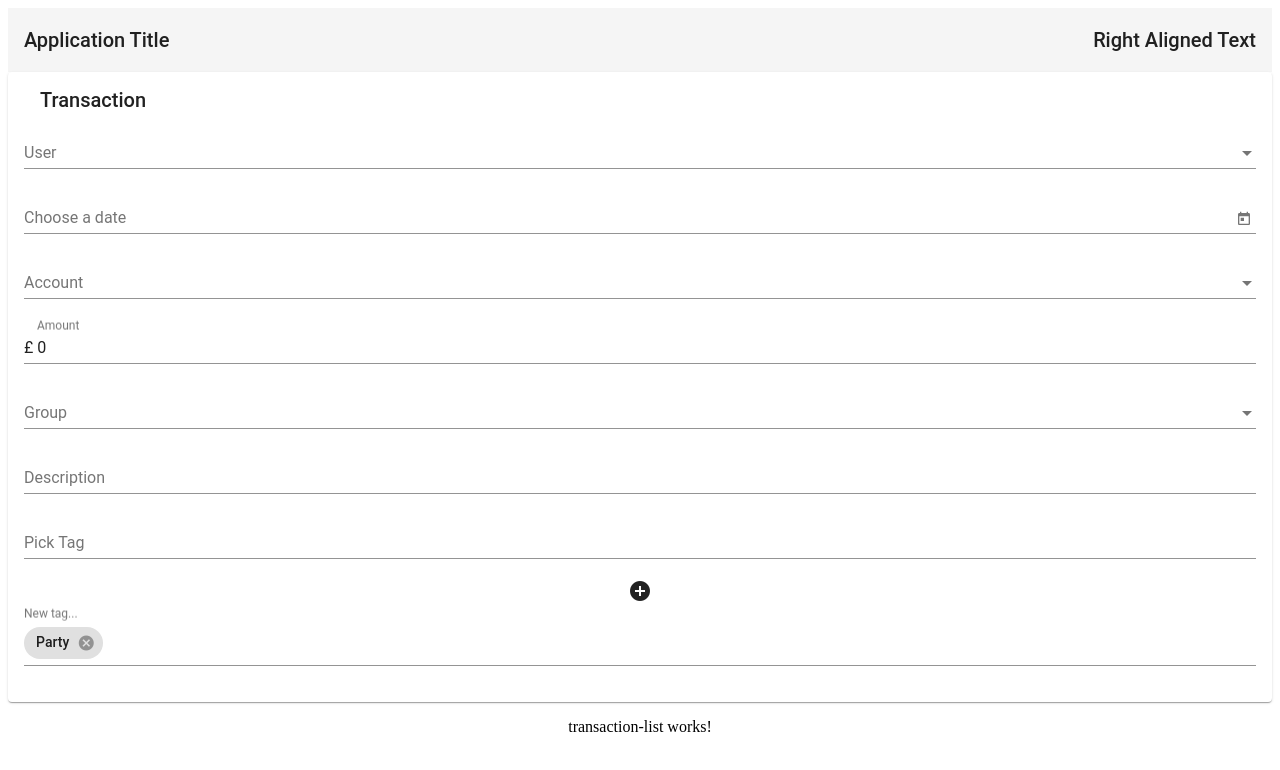
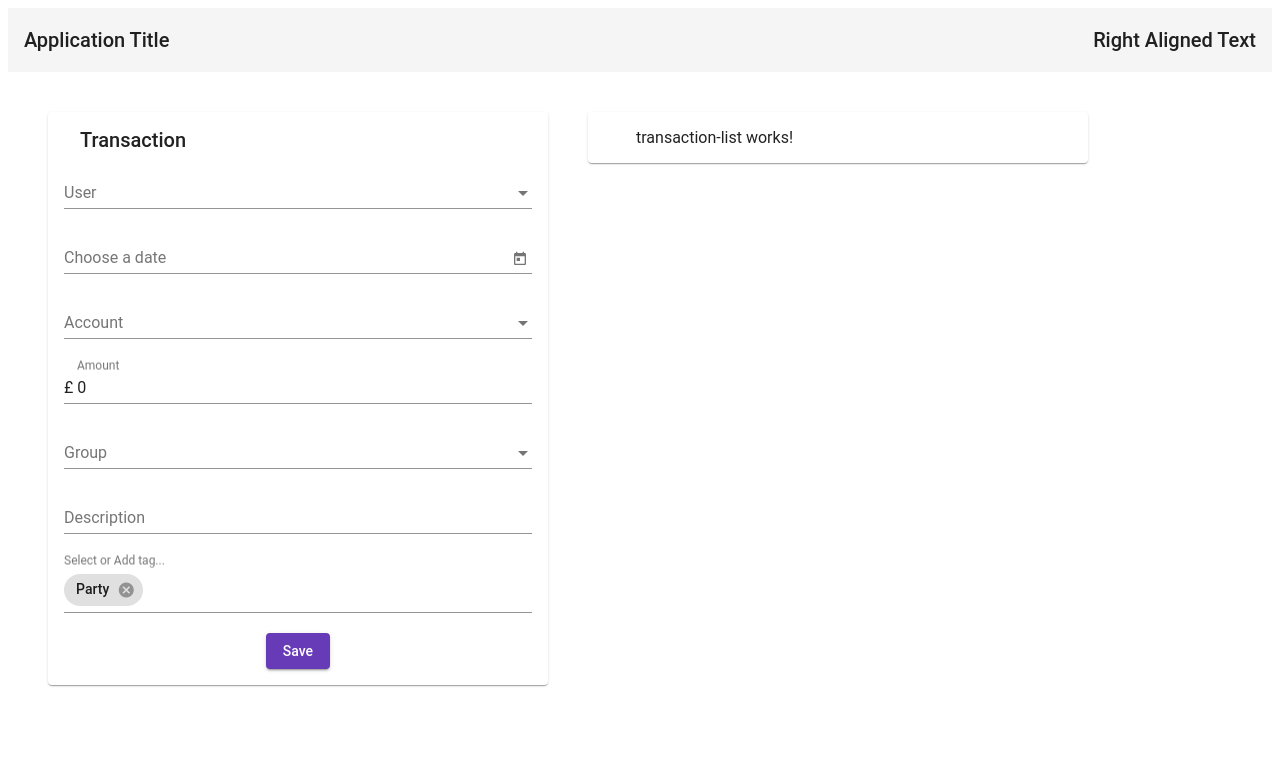
Before and after one commit to MRBalbuena/mrfinance-ui, an Angular app: page / in a window 1280 px wide. Shown: the top 770 px of the page. Built offline with nearby package versions, Linux system fonts and the light colour scheme.

Commit message:
Added Button. Added Accounts. Set card for Transactions List. Fixed Form.

```diff
--- a/src/app/app-container/app-container.component.html
+++ b/src/app/app-container/app-container.component.html
@@ -1,4 +1,8 @@
-
-      <app-transaction></app-transaction>
-
-      <app-transaction-list></app-transaction-list>
+<div class="main-body-cards">
+      <div class="body-card">
+            <app-transaction></app-transaction>
+      </div>
+      <div class="body-card">
+            <app-transaction-list></app-transaction-list>
+      </div>
+</div>
--- a/src/app/app-container/app-container.component.scss
+++ b/src/app/app-container/app-container.component.scss
@@ -0,0 +1,12 @@
+.main-body-cards {
+    display: flex;
+    flex-wrap: wrap;
+    padding: 20px;
+}
+
+.body-card {
+    display: inline-block;
+    margin: 20px;
+    vertical-align: top;
+    width: 500px;
+}
--- a/src/app/app-container/app-transaction/app-transaction.component.html
+++ b/src/app/app-container/app-transaction/app-transaction.component.html
@@ -31,7 +31,7 @@
             <div class="col">
                 <mat-form-field class="full-width transaction-card">
                     <mat-select placeholder="Account" formControlName="account">
-                        <mat-option *ngFor="let account of accounts" [value]="account">
+                        <mat-option *ngFor="let account of accounts" [value]="account.name">
                             {{ account.name }}
                         </mat-option>
                     </mat-select>
@@ -79,36 +79,27 @@
         <div class="row">
             <div class="col">
                 <mat-form-field class="full-width transaction-card">
-                    <input type="text" placeholder="Pick Tag" aria-label="Tag" matInput formControlName="tags"
-                        [matAutocomplete]="auto">
-                    <mat-autocomplete #auto="matAutocomplete">
-                        <mat-option *ngFor="let tag of tags" [value]="tag">
-                            {{tag}}
-                        </mat-option>
-                    </mat-autocomplete>
-                </mat-form-field>
-                <span class="material-icons" (click)="addTag">add_circle</span>
-            </div>
-        </div>
-        <div class="row">
-            <div class="col">
-                <mat-form-field class="full-width transaction-card">
                     <mat-chip-list #chipList>
                         <mat-chip *ngFor="let tag of tags" [selectable]="selectable" [removable]="removable" (removed)="remove(tag)">
                             {{tag}}
                             <mat-icon matChipRemove *ngIf="removable">cancel</mat-icon>
                         </mat-chip>
-                        <input placeholder="New tag..." #fruitInput [formControl]="tagCtrl" [matAutocomplete]="auto"
+                        <input placeholder="Select or Add tag..." #fruitInput [formControl]="tagCtrl" [matAutocomplete]="auto"
                             [matChipInputFor]="chipList" [matChipInputSeparatorKeyCodes]="separatorKeysCodes"
                             [matChipInputAddOnBlur]="addOnBlur" (matChipInputTokenEnd)="add($event)">
                     </mat-chip-list>
                     <mat-autocomplete #auto="matAutocomplete" (optionSelected)="selected($event)">
                         <mat-option *ngFor="let tag of filteredTags | async" [value]="tag">
-                            {{fruit}}
+                            {{tag}}
                         </mat-option>
                     </mat-autocomplete>
                 </mat-form-field>
             </div>
         </div>
+        <div class="row">
+            <div class="col">
+                <button mat-raised-button color="primary">Save</button>
+            </div>
+        </div>
     </mat-card>
 </form>
--- a/src/app/app-container/app-transaction/app-transaction.component.ts
+++ b/src/app/app-container/app-transaction/app-transaction.component.ts
@@ -1,10 +1,10 @@
 import { Component, OnInit, ViewChild, ElementRef } from '@angular/core';
 import { FormBuilder, Validators, FormControl } from '@angular/forms';
-import {COMMA, ENTER} from '@angular/cdk/keycodes';
-import {Observable} from 'rxjs';
+import { COMMA, ENTER } from '@angular/cdk/keycodes';
+import { Observable } from 'rxjs';
 import {map, startWith} from 'rxjs/operators';
 import {MatAutocompleteSelectedEvent, MatChipInputEvent, MatAutocomplete} from '@angular/material';
-import { GROUPS, USERS } from 'src/app/shared/constants';
+import { GROUPS, USERS, ACCOUNTS } from 'src/app/shared/constants';
 
 @Component({
   selector: 'app-transaction',
@@ -34,6 +34,7 @@ export class AppTransactionComponent {
   allTags: string[] = ['Christmas 2019', 'holidays 2019', 'Valencia', 'Home Valencia', 'Party'];
   groups = GROUPS;
   users = USERS;
+  accounts = ACCOUNTS;
   @ViewChild('tags') tagInput: ElementRef<HTMLInputElement>;
   @ViewChild('auto') matAutocomplete: MatAutocomplete;
 
@@ -45,13 +46,13 @@ export class AppTransactionComponent {
 
 
   add(event: MatChipInputEvent): void {
-    // Add fruit only when MatAutocomplete is not open
+    // Add tags only when MatAutocomplete is not open
     // To make sure this does not conflict with OptionSelected Event
     if (!this.matAutocomplete.isOpen) {
       const input = event.input;
       const value = event.value;
 
-      // Add our fruit
+      // Add our tag
       if ((value || '').trim()) {
         this.tags.push(value.trim());
       }
@@ -75,7 +76,6 @@ export class AppTransactionComponent {
 
   selected(event: MatAutocompleteSelectedEvent): void {
     this.tags.push(event.option.viewValue);
-    this.tagInput.nativeElement.value = '';
     this.tagCtrl.setValue(null);
   }
 
--- a/src/app/app-container/transaction-list/transaction-list.component.html
+++ b/src/app/app-container/transaction-list/transaction-list.component.html
@@ -1,3 +1,5 @@
-<p>
+<mat-card>
+  <mat-card-header>
   transaction-list works!
-</p>
+  </mat-card-header>
+</mat-card>
--- a/src/app/app.module.ts
+++ b/src/app/app.module.ts
@@ -20,6 +20,7 @@ import { MatIconModule } from '@angular/material/icon';
 import { TransactionListComponent } from './app-container/transaction-list/transaction-list.component';
 import { MatTableModule } from '@angular/material/table';
 import { MatGridListModule } from '@angular/material/grid-list';
+import { MatButtonModule } from '@angular/material/button';
 @NgModule({
   declarations: [
     AppComponent,
@@ -46,7 +47,8 @@ import { MatGridListModule } from '@angular/material/grid-list';
     MatChipsModule,
     MatIconModule,
     MatTableModule,
-    MatGridListModule
+    MatGridListModule,
+    MatButtonModule
   ],
   providers: [],
   bootstrap: [AppComponent]
--- a/src/app/shared/constants.ts
+++ b/src/app/shared/constants.ts
@@ -8,3 +8,9 @@ export const USERS = [
     {id: 1, name: 'Marcelo'},
     {id: 2, name: 'Gabriela'}
 ];
+
+export const ACCOUNTS = [
+    {id: 1, name: 'Barclays'},
+    {id: 1, name: 'HSBC'},
+    {id: 1, name: 'BarclayCard CC'}
+]
```
Also changed, not shown: 1 other file (tests, documents, lock files or other folders).
